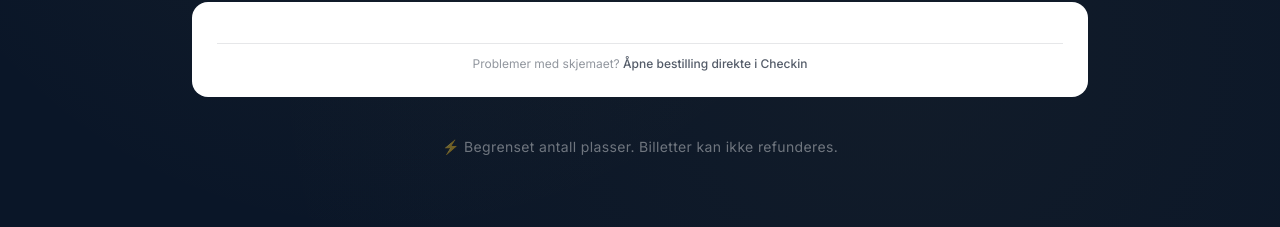
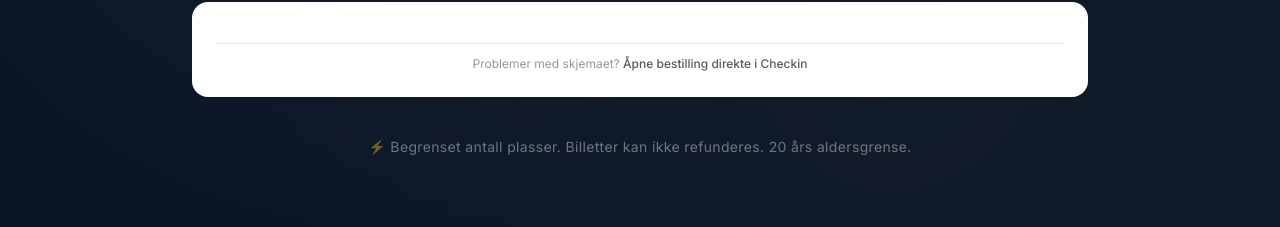
Before and after one commit to krikva33/RivaItalia, a React (Vite) app: page / in a window 1280 px wide. Shown: the part 4040-4267 px from the top of the page. Built offline with nearby package versions, Linux system fonts and the light colour scheme; a web font is replaced by a local one.

Commit message:
Add 20-year age limit to ticket notice

```diff
--- a/src/components/Tickets.jsx
+++ b/src/components/Tickets.jsx
@@ -145,7 +145,7 @@ export default function Tickets() {
           transition={{ delay: 0.8, duration: 0.8 }}
           className="text-center text-white/40 text-sm mt-10 tracking-wide"
         >
-          ⚡ Begrenset antall plasser. Billetter kan ikke refunderes.
+          ⚡ Begrenset antall plasser. Billetter kan ikke refunderes. 20 års aldersgrense.
         </motion.p>
       </div>
     </section>
```
